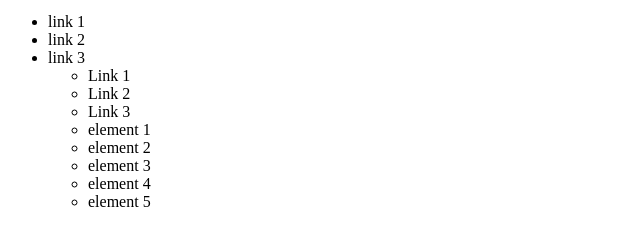
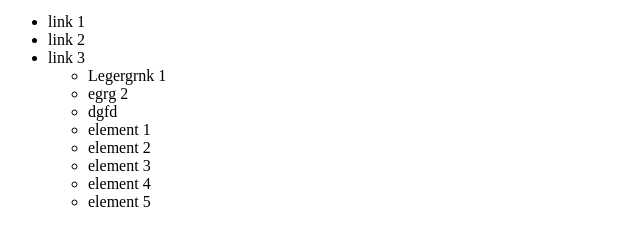
Before and after one commit to sylwiabruszewska/repozytorium-test, a plain HTML site: page index.html in a window 1280 px wide. Shown: the part 155-394 px from the top of the page, 0-640 px from the left. Drawn offline with Linux system fonts and the light colour scheme.

Commit message:
zmiana linków

```diff
--- a/index.html
+++ b/index.html
@@ -23,9 +23,9 @@
 
     <section>
       <ul>
-        <li>Link 1</li>
-        <li>Link 2</li>
-        <li>Link 3</li>
+        <li>Legergrnk 1</li>
+        <li>egrg 2</li>
+        <li>dgfd</li>
       </ul>
     </section>
     <section>
```
